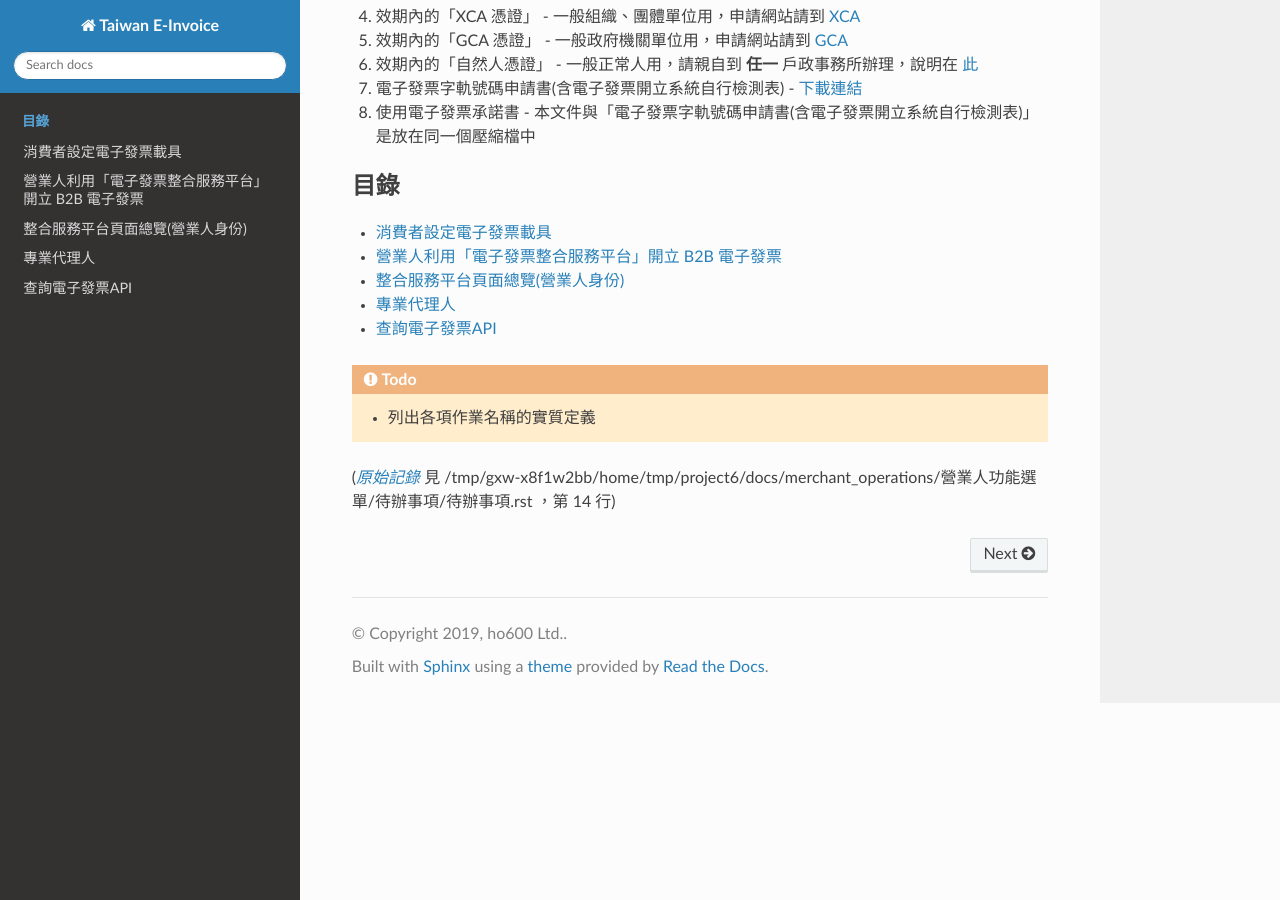
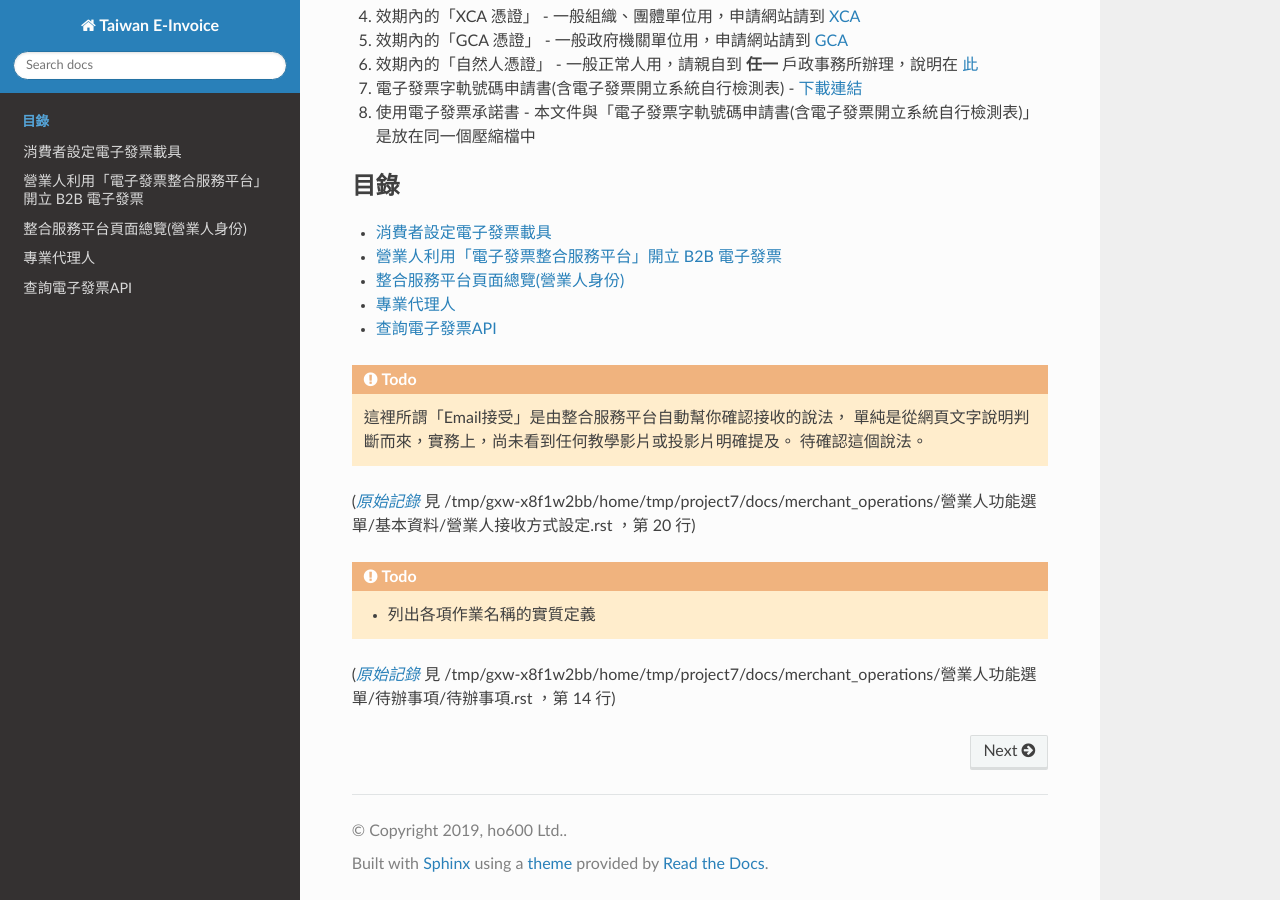
Before and after one commit to ho600-ltd/django-taiwan-einvoice, a Sphinx documentation site: the page built from docs/index.rst, in a window 1280 px wide and 900 px high, scrolled down 843 px. Built offline with Sphinx 7.4.7 and the Read the Docs theme 2.0.0, drawn with Linux system fonts in a browser that asks for light colours.

Commit message:
I am not sure about 'Email Access' detail @CMEC2-324-hoamon-task-build-taiwan-einvoice-service-for-cm]

```diff
--- a/docs/merchant_operations/營業人功能選單/基本資料/營業人接收方式設定.rst
+++ b/docs/merchant_operations/營業人功能選單/基本資料/營業人接收方式設定.rst
@@ -16,6 +16,12 @@
 「Web接收」方式是你回到整合服務平台中，使用憑證作逐筆或是批次確認接收電子發票；\
 而「Email接收」是由整合服務平台自動幫你確認接收後，再寄送通知信給你，\
 而通知信中會附上該張電子發票的 PDF ，且該 PDF 會以你所設定的「密碼(PDF附件加密)」作加密。
+
+.. todo::
+
+    這裡所謂「Email接受」是由整合服務平台自動幫你確認接收的說法，
+    單純是從網頁文字說明判斷而來，實務上，尚未看到任何教學影片或投影片明確提及。
+    待確認這個說法。
 
 .. figure:: ./營業人接收方式設定01.png
     :width: 500px
```
